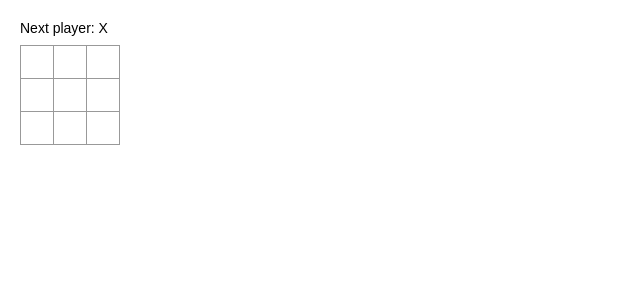
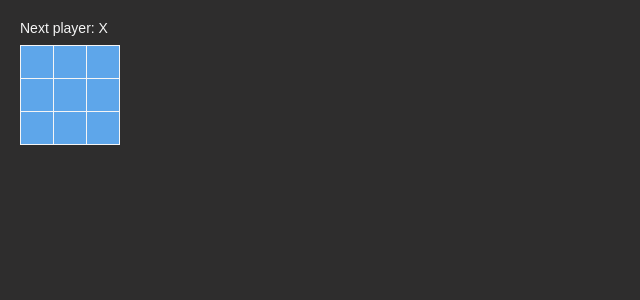
Before and after one commit to nukopy/react-typescript-tutorial, a React (Create React App) app: page / in a window 1280 px wide. Shown: the top 300 px of the page, without its empty margins (0-640 px from the left). Built offline with nearby package versions, Linux system fonts and the light colour scheme.

Commit message:
feat: style をダークモードっぽく変更

```diff
--- a/src/style/index.css
+++ b/src/style/index.css
@@ -1,6 +1,7 @@
 body {
   font: 14px "Century Gothic", Futura, sans-serif;
   margin: 20px;
+  background-color: rgb(46, 45, 45);
 }
 
 ol,
@@ -15,12 +16,13 @@ ul {
 }
 
 .status {
+  color: whitesmoke;
   margin-bottom: 10px;
 }
 
 .square {
-  background: #fff;
-  border: 1px solid #999;
+  background: rgb(94, 166, 234);
+  border: 1px solid whitesmoke;
   float: left;
   font-size: 24px;
   font-weight: bold;
```
